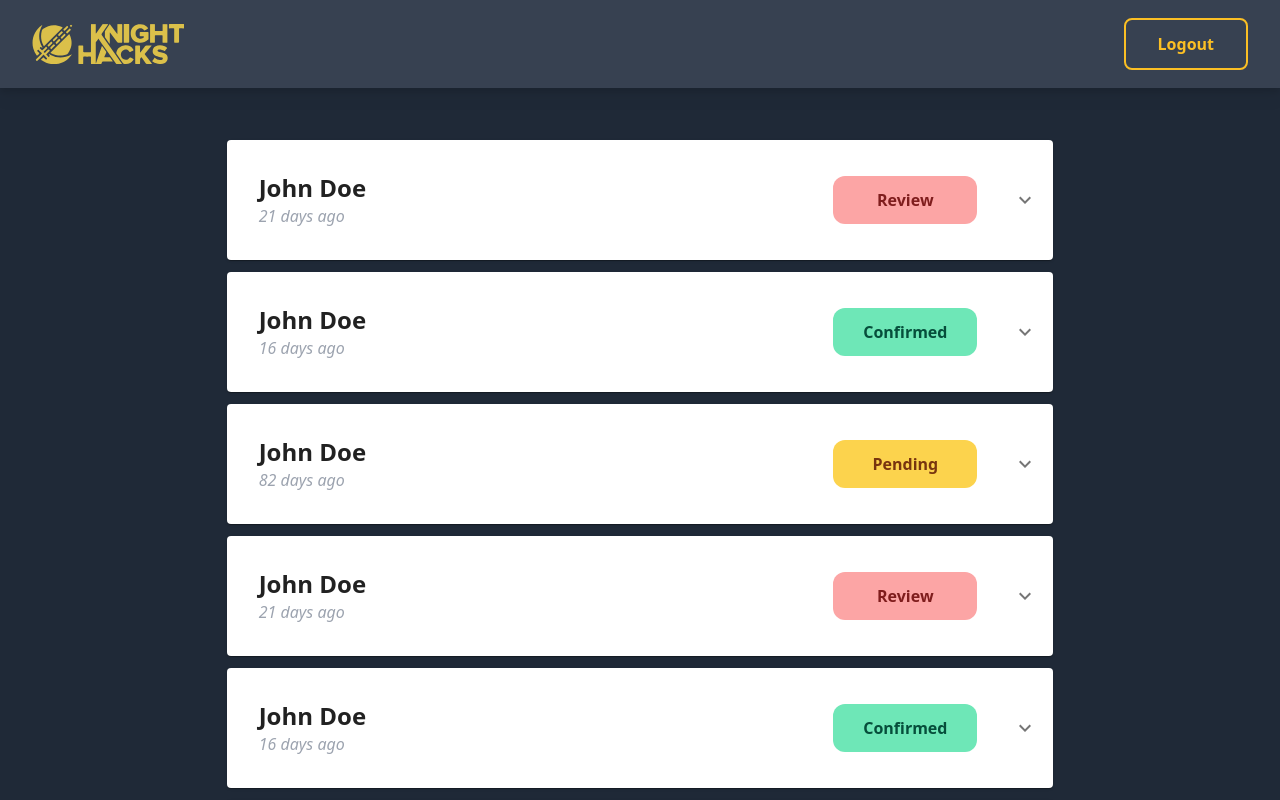
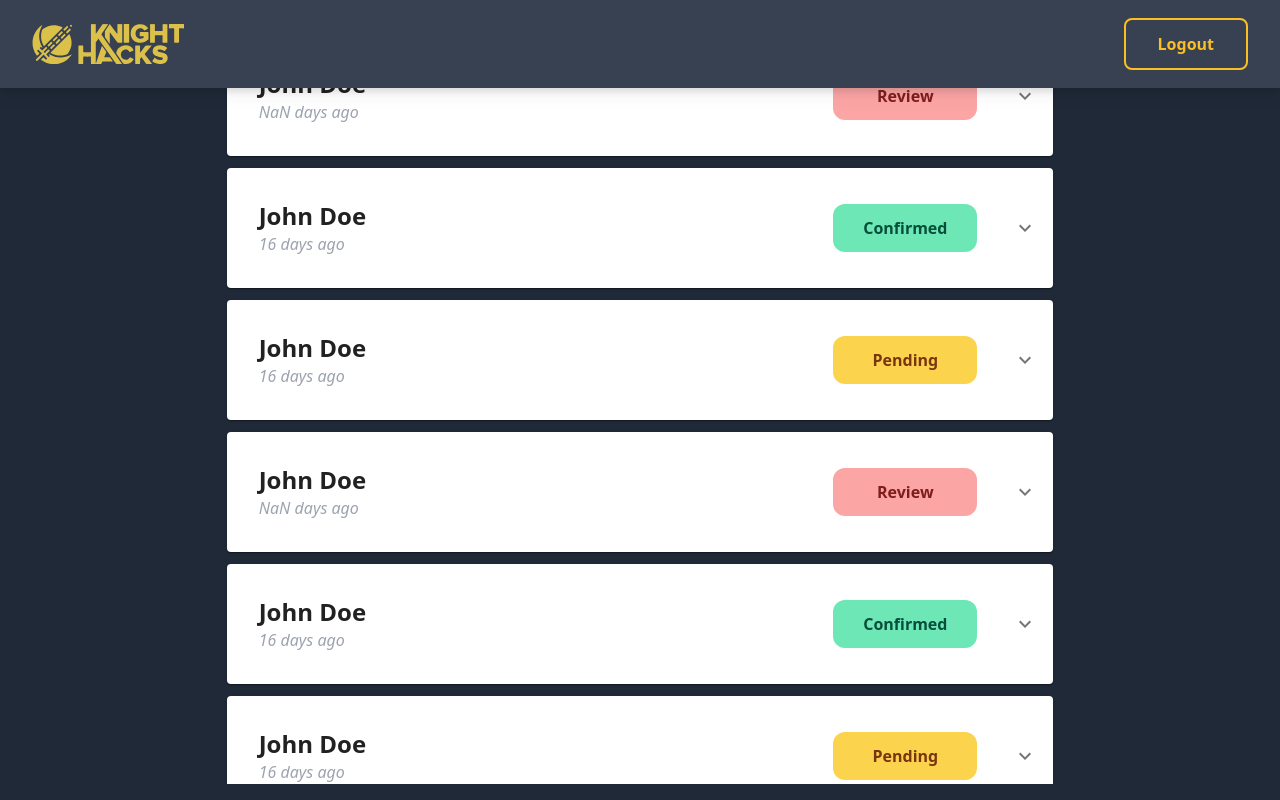
Before and after one commit to KnightHacks/admin-tool, a React (Create React App) app: page /Hackers in a window 1280 px wide. Built offline with nearby package versions, Linux system fonts and the light colour scheme; no server answers.

Commit message:
fixing some bugs with overflow

```diff
--- a/src/components/hacker.tsx
+++ b/src/components/hacker.tsx
@@ -121,7 +121,7 @@ export default function HackerRender({ data }: HackerRenderProps): JSX.Element {
     return Math.floor(diff_days);
   }
   return (
-    <div className="lg:w-4/6">
+    <div className="lg:w-4/6 h-full">
       <Accordion>
         <AccordionSummary
           expandIcon={<ExpandMoreIcon />}
--- a/src/components/hackerTable.tsx
+++ b/src/components/hackerTable.tsx
@@ -32,7 +32,7 @@ export default function HackerTable(): JSX.Element {
     rsvp_status: false,
     first_name: 'John',
     last_name: 'Doe',
-    date: '2021-10-08T02:31:24+0000',
+    date: '',
     beginner: false,
     edu_info: {
       college: 'COLLEGE',
@@ -82,7 +82,7 @@ export default function HackerTable(): JSX.Element {
     rsvp_status: false,
     first_name: 'John',
     last_name: 'Doe',
-    date: '2021-08-08T02:31:24+0000',
+    date: '2021-10-14T00:39:57+0000',
     beginner: true,
     edu_info: {
       college: 'COLLEGE',
@@ -134,7 +134,7 @@ export default function HackerTable(): JSX.Element {
   }, []);
   return (
     <div>
-      <nav className="grid grid-cols-2 bg-gray-700 drop-shadow-lg mb-3">
+      <nav className="fixed top-0 z-10 w-screen grid grid-cols-2 bg-gray-700 drop-shadow-lg mb-3">
         <div className="flex justify-start items-center mx-8 my-4">
           <a
             className="text-sm font-bold leading-relaxed inline-block  py-2 whitespace-nowrap uppercase text-white"
@@ -152,8 +152,8 @@ export default function HackerTable(): JSX.Element {
           </button>
         </div>
       </nav>
-      <div className="h-screen w-full overflow-y-auto mt-5 px-5 py-8">
-        <div className="flex flex-col  items-center justify-center gap-3">
+      <div className="h-screen mt-24 w-full bg-gray-800 mt-5 px-5 py-8">
+        <div className="flex flex-col bg-gray-800 mx-0 px-0 items-center justify-center gap-3">
           {sampleHackers.map((hacker) => (
             <HackerRender key={hacker['email']} data={hacker} />
           ))}
--- a/src/pages/HackerPage.tsx
+++ b/src/pages/HackerPage.tsx
@@ -2,7 +2,7 @@ import React from 'react';
 import HackerTable from '../components/hackerTable';
 export default function HackerPage(): JSX.Element {
   return (
-    <div className="w-full h-screen overflow-hidden">
+    <div className="w-full h-screen bg-gray-800 mb-8 overflow-y-auto">
       <HackerTable />
     </div>
   );
```
